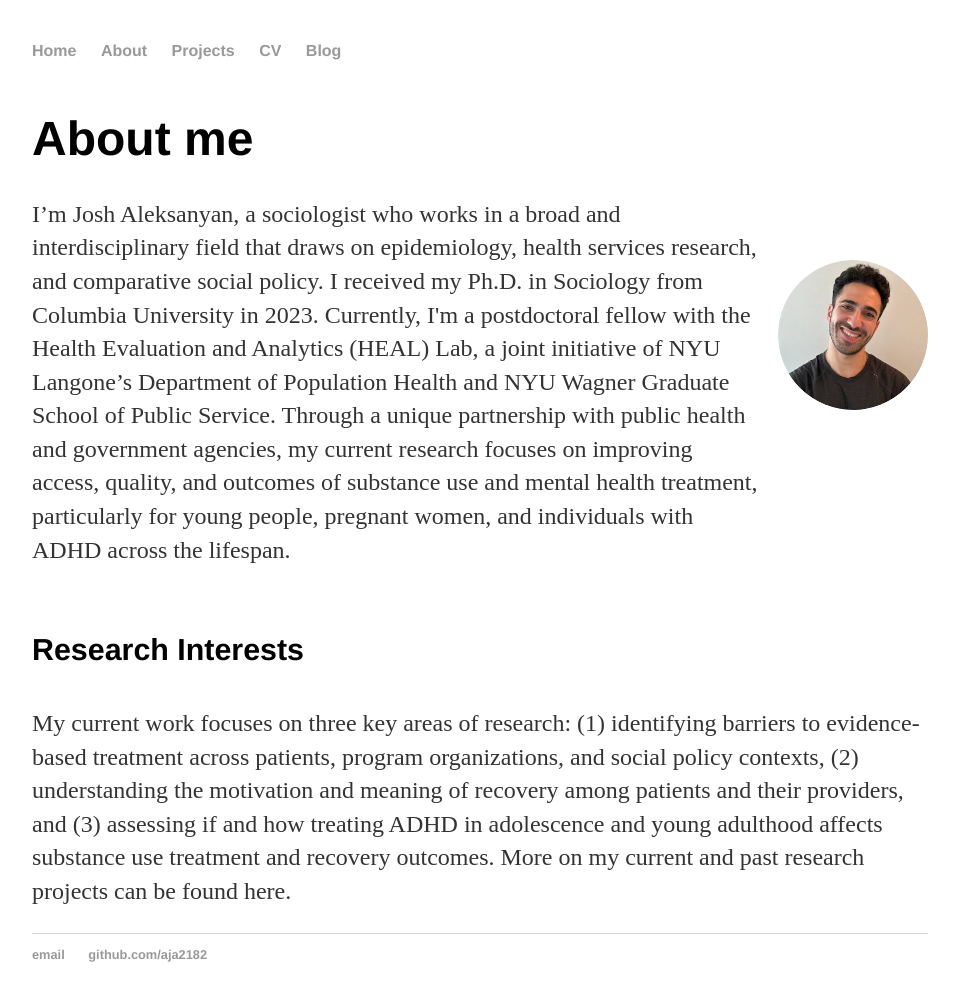
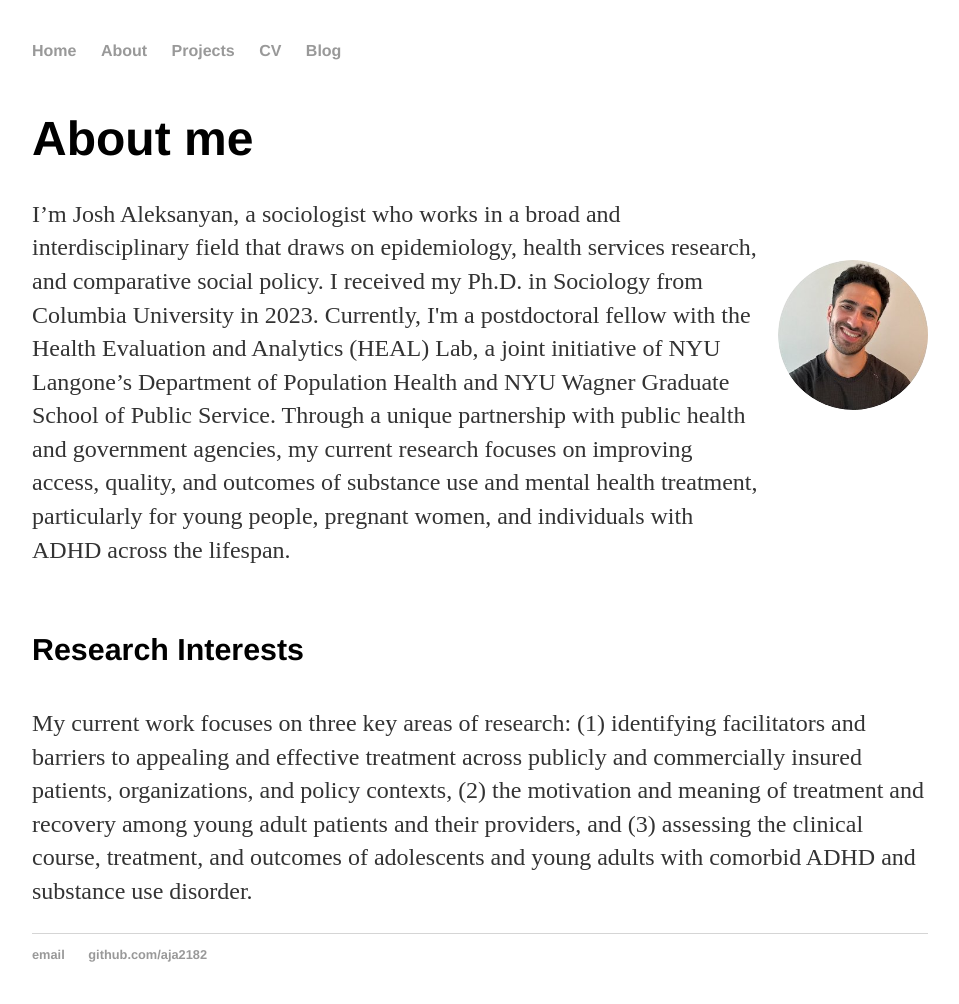
Before and after one commit to aja2182/aja2182.github.io, a Jekyll site: the page built from about/index.html, in a window 1280 px wide. Shown: the whole page, without its empty margins (160-1119 px from the left). Built offline with Jekyll 4.4.1, drawn with Linux system fonts in a browser that asks for light colours.

Commit message:
Update index.html

```diff
--- a/about/index.html
+++ b/about/index.html
@@ -70,7 +70,8 @@ title: About me
 
     <h4>Research Interests</h4>
 
-    <p> My current work focuses on three key areas of research: (1) identifying barriers to evidence-based treatment across patients, program organizations, and social policy contexts, (2) understanding the motivation and meaning of recovery among patients and their providers, and (3) assessing if and how treating ADHD in adolescence and young adulthood affects substance use treatment and recovery outcomes. More on my current and past research projects can be found here. </p>
+    <p> My current work focuses on three key areas of research: (1) identifying facilitators and barriers to   appealing and effective treatment across publicly and commercially insured patients, organizations, and policy contexts, (2) the motivation and meaning of treatment and recovery among young adult patients and their providers, and (3) assessing the clinical course, treatment, and outcomes of adolescents and young adults with comorbid ADHD and substance use disorder.
+ </p>
 
 
 </body>
```
